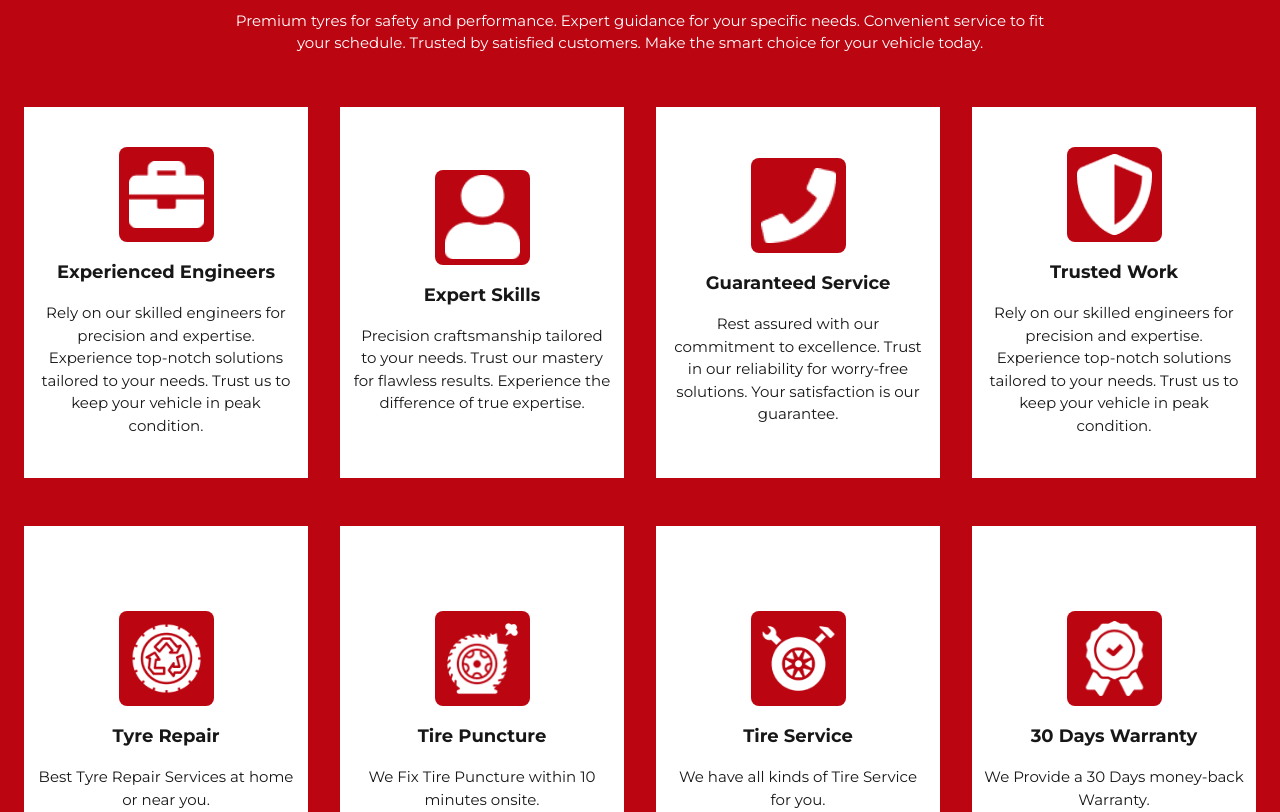
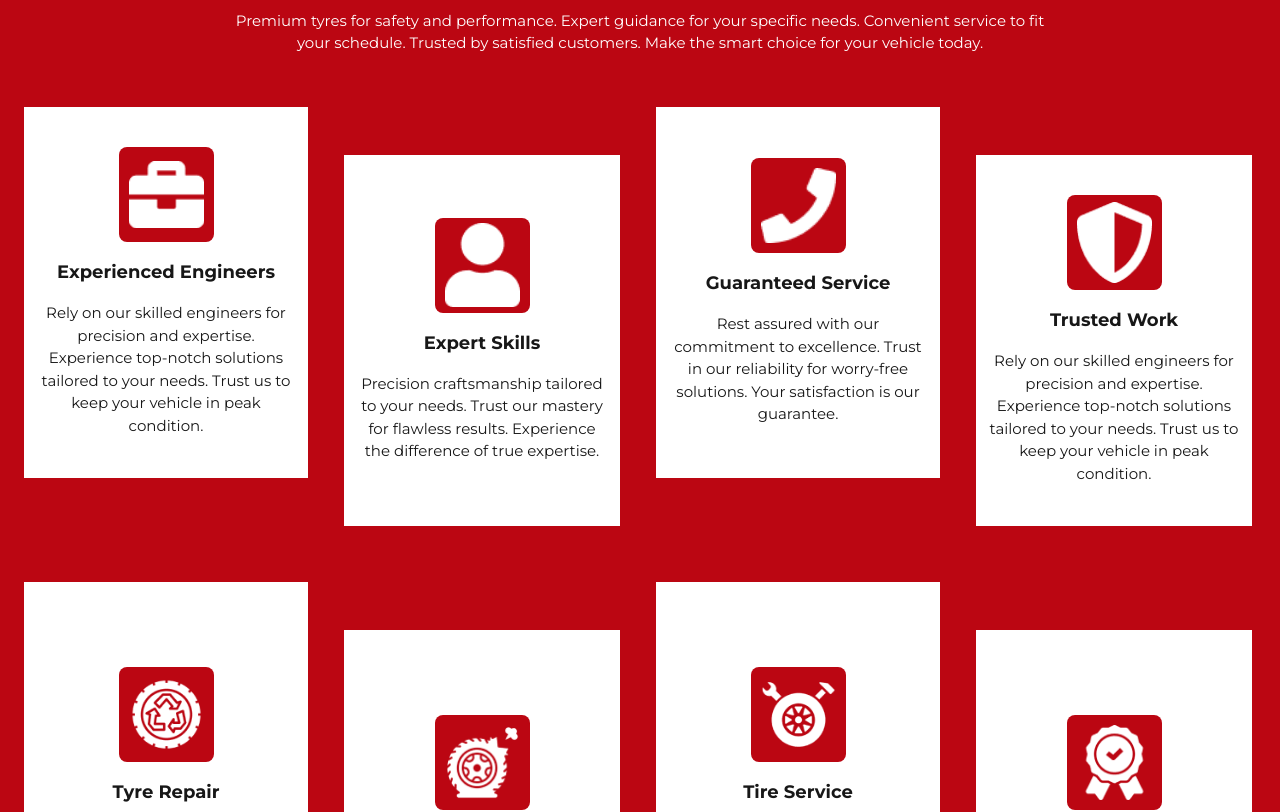
Before and after one commit to TopDEV-fs/CarstyreRepair_Website, a Next.js app: page / in a window 1280 px wide. Shown: the part 3426-4238 px from the top of the page. Built offline with nearby package versions, Linux system fonts and the light colour scheme.

Commit message:
set margin for even number cards

```diff
--- a/src/app/Components/ChooseUs.jsx
+++ b/src/app/Components/ChooseUs.jsx
@@ -73,7 +73,7 @@ export default function ChooseUs() {
                 {/* Cards */}
                 <div className='grid grid-cols-1 sm:grid-cols-2 lg:grid-cols-4 gap-8 mx-3 pt-5'>
                     {chooseusCards.map((data) => (
-                        <div key={data.id} className='h-[371px] flex flex-col items-center justify-center px-3 pt-4 mb-4  text-center bg-white'>
+                        <div key={data.id} className={`h-[371px] flex flex-col items-center justify-center px-3 pt-4 text-center bg-white ${data.id % 2 === 0 ? 'mt-12 mb-6 mx-1' : ''}`}>
                             <div className='w-[95px] h-[95px] bg-[#BB0612] flex items-center justify-center rounded-lg'>
                                 <Image src={data.img} alt={data.title} width={75} height={75} />
                             </div>
```
